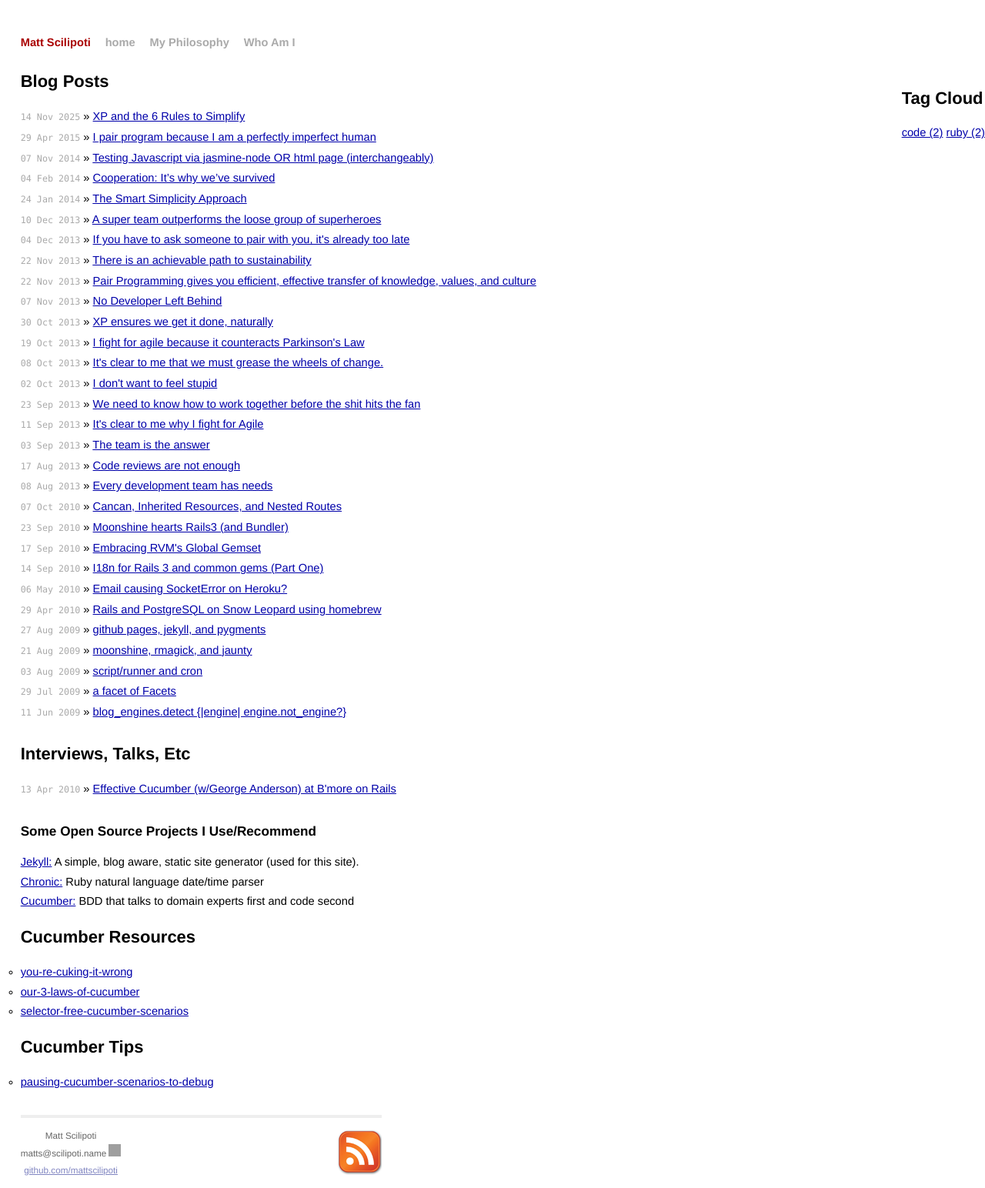
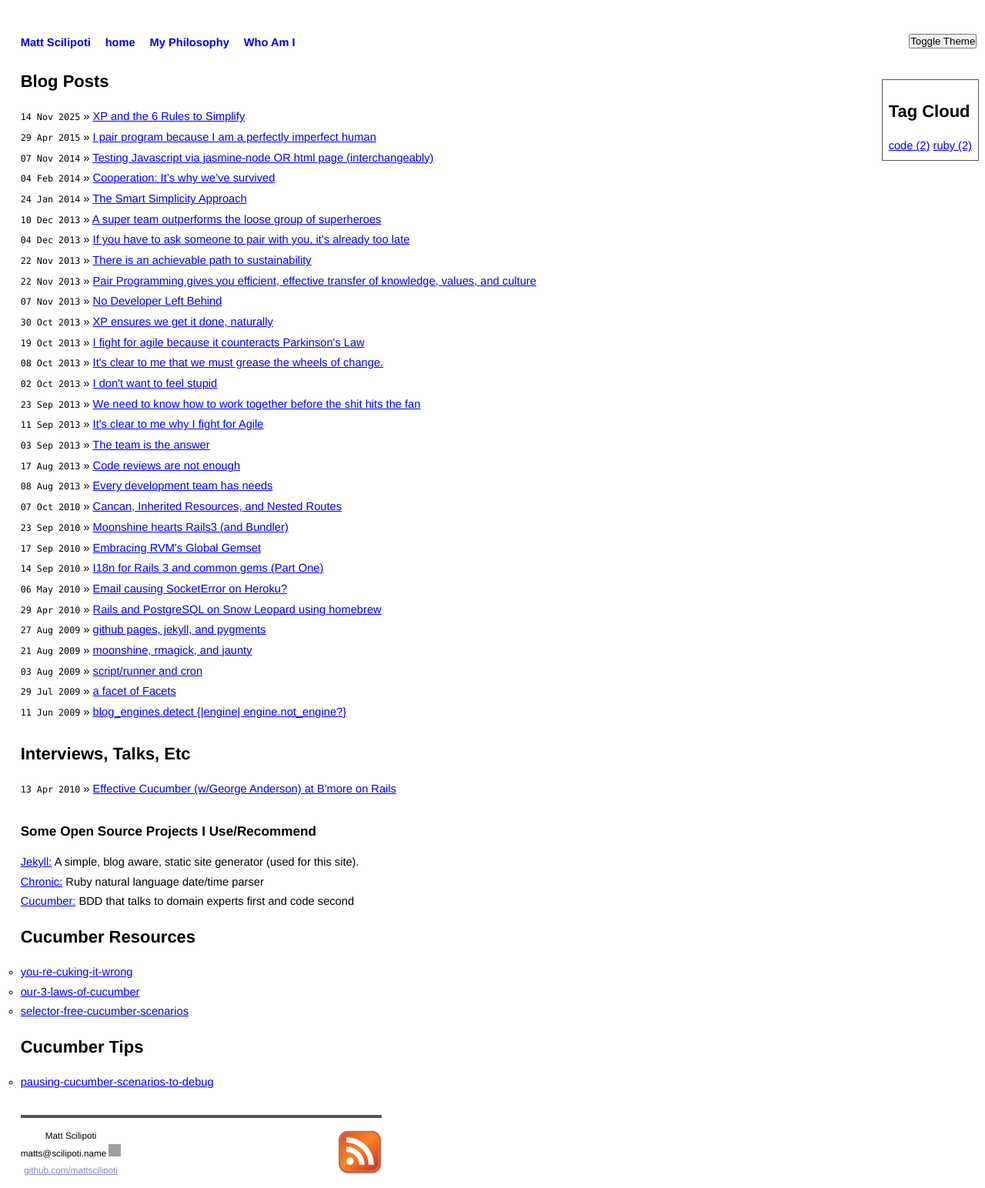
Before and after one commit to mattscilipoti/mattscilipoti.github.io, a Jekyll site: the page built from index.html, in a window 1280 px wide. Shown: the whole page at 77% size. Built offline with Jekyll 4.4.1, drawn with Linux system fonts in a browser that asks for light colours; Markdown is read by kramdown in place of the engine named in the settings; comment, search, counter and statistics services are not loaded; grey boxes are pictures that could not be loaded.

Commit message:
Extra theme.css - button to toggle light/dark theme - remove colors from screen.css

```diff
--- a/_layouts/default.html
+++ b/_layouts/default.html
@@ -19,6 +19,9 @@
 
    <!-- Homepage CSS -->
    <link rel="stylesheet" href="/css/screen.css" type="text/css" media="screen, projection" />
+
+   <!-- Link to theme-specific styles -->
+   <link rel="stylesheet" href="/css/theme.css" type="text/css">
 
   <script src="http://www.google.com/jsapi"></script>
   <script type="text/javascript">
@@ -64,7 +67,6 @@
     });
 
   </script>
-
 </head>
 <body>
 
@@ -74,6 +76,9 @@
     <a class="extra" href="/">home</a>
     <a class="extra" href="/my-philosophy/index.html">My Philosophy</a>
     <a class="extra" href="/who-am-i/index.html">Who Am I</a>
+      <!-- Add theme toggle button -->
+    <button id="theme-toggle">Toggle Theme</button>
+
   </div>
 
   <section id="by_category" class="grid_2">
@@ -127,6 +132,7 @@
   })();
 
 </script>
-
+  <!-- Include theme toggle script -->
+  <script src="/js/theme-toggle.js"></script>
 </body>
 </html>
--- a/css/screen.css
+++ b/css/screen.css
@@ -16,11 +16,10 @@
 }
 
 body {
-  background-color: white;
   font: 13.34px helvetica, arial, clean, sans-serif;
   *font-size: small;
   margin-left: 2em;
-/*  text-align: center; */
+  /* text-align: center; */
 }
 
 
@@ -38,17 +37,6 @@
   margin: 1em 0;
 }
 
-a {
-  color: #00a;
-}
-
-a:hover {
-  color: black;
-}
-
-a:visited {
-  color: #a0a;
-}
 
 table {
   font-size: inherit;
@@ -71,7 +59,6 @@
   }
 
   ul.posts span {
-    color: #aaa;
     font-family: Monaco, "Courier New", monospace;
     font-size: 80%;
   }
@@ -94,40 +81,24 @@
 }
 
 .title {
-  color: #a00;
   font-weight: bold;
   margin-bottom: 2em;
 }
 
   .site .title a {
-    color: #a00;
     text-decoration: none;
   }
 
-  .site .title a:hover {
-    color: black;
-  }
-
   .site .title a.extra {
-    color: #aaa;
     text-decoration: none;
     margin-left: 1em;
-  }
-
-  .site .title a.extra:hover {
-    color: black;
-  }
-
-  .site .meta {
-    color: #aaa;
   }
 
   .site .footer {
 	  width: 40em;
 	  text-align: center;
     font-size: 80%;
-    color: #666;
-    border-top: 4px solid #eee;
+    border-top: 4px solid #555; /* Darker border for footer */
     margin-top: 2em;
     overflow: hidden;
   }
@@ -152,14 +123,22 @@
       }
 
  section#by_category {
+  border: 1px solid #555; /* Darker border for category section */
 	float: right;
-	top: 100px;
+  margin: 8px;
+  padding: 8px;
+	/* top: 100px; */
  }
 
 #repos_frame {
 	width: 100%;
 	height: 600px;
 	border: none;
+}
+
+#theme-toggle {
+  float: right;
+  margin-right: 8pt;
 }
 
 /*****************************************************************************/
@@ -175,8 +154,8 @@
   /* standard */
 
   #post pre {
-    border: 1px solid #ddd;
-    background-color: #eef;
+    border: 1px solid #555; /* Darker border for preformatted text */
+    background-color: #444; /* Dark gray background for preformatted text */
     padding: 0 .4em;
   }
 
@@ -186,8 +165,8 @@
   }
 
   #post code {
-    border: 1px solid #ddd;
-    background-color: #eef;
+    border: 1px solid #555; /* Darker border for inline code */
+    background-color: #444; /* Dark gray background for inline code */
     font-size: 95%;
     padding: 0 .2em;
   }
--- /dev/null
+++ b/css/theme.css
@@ -0,0 +1,61 @@
+/* Light Theme: Default/Day */
+body.light-mode {
+  background-color: #FFFFFF; /* White background */
+  color: #212121; /* Dark gray text */
+}
+
+body.light-mode a {
+  color: #3F51B5; /* Indigo 500 links */
+
+  &:hover {
+    color: #026376; /* Darker Indigo hover */
+  }
+
+  &:visited {
+    color: #1A237E; /* Deep Indigo visited links */
+
+    &:hover {
+      color: #026376; /* Darker Indigo hover for visited links */
+    }
+  }
+}
+
+body.light-mode .site .meta {
+  color: #757575; /* Medium gray for metadata */
+}
+
+body.light-mode .site .footer {
+  color: #9E9E9E; /* Light gray for footer text */
+  border-top: 4px solid #E0E0E0; /* Light gray border */
+}
+
+/* Dark Theme: Night/Ambient */
+body.dark-mode {
+  background-color: #121212; /* Deep grey background */
+  color: #E0E0E0; /* Light gray text */
+}
+
+body.dark-mode a {
+  color: #90CAF9; /* Blue 200 links */
+
+  &:hover {
+    color: #64B5F6; /* Slightly darker blue hover */
+  }
+
+  &:visited {
+    color: #42A5F5; /* Even darker blue visited links */
+
+    &:hover {
+      color: #64B5F6; /* Slightly darker blue hover for visited links */
+    }
+  }
+}
+
+body.dark-mode .site .meta {
+  color: #B0BEC5; /* Light gray for metadata */
+}
+
+body.dark-mode .site .footer {
+  color: #90A4AE; /* Gray for footer text */
+  border-top: 4px solid #37474F; /* Dark gray border */
+}
--- /dev/null
+++ b/js/theme-toggle.js
@@ -0,0 +1,24 @@
+// Theme toggle script
+(function() {
+  const toggleButton = document.getElementById('theme-toggle');
+  const body = document.body;
+
+  // Load user preference from localStorage
+  const savedTheme = localStorage.getItem('theme');
+  if (savedTheme) {
+    body.classList.add(savedTheme);
+  }
+
+  // Toggle theme on button click
+  toggleButton.addEventListener('click', () => {
+    if (body.classList.contains('dark-mode')) {
+      body.classList.remove('dark-mode');
+      body.classList.add('light-mode');
+      localStorage.setItem('theme', 'light-mode');
+    } else {
+      body.classList.remove('light-mode');
+      body.classList.add('dark-mode');
+      localStorage.setItem('theme', 'dark-mode');
+    }
+  });
+})();
```
